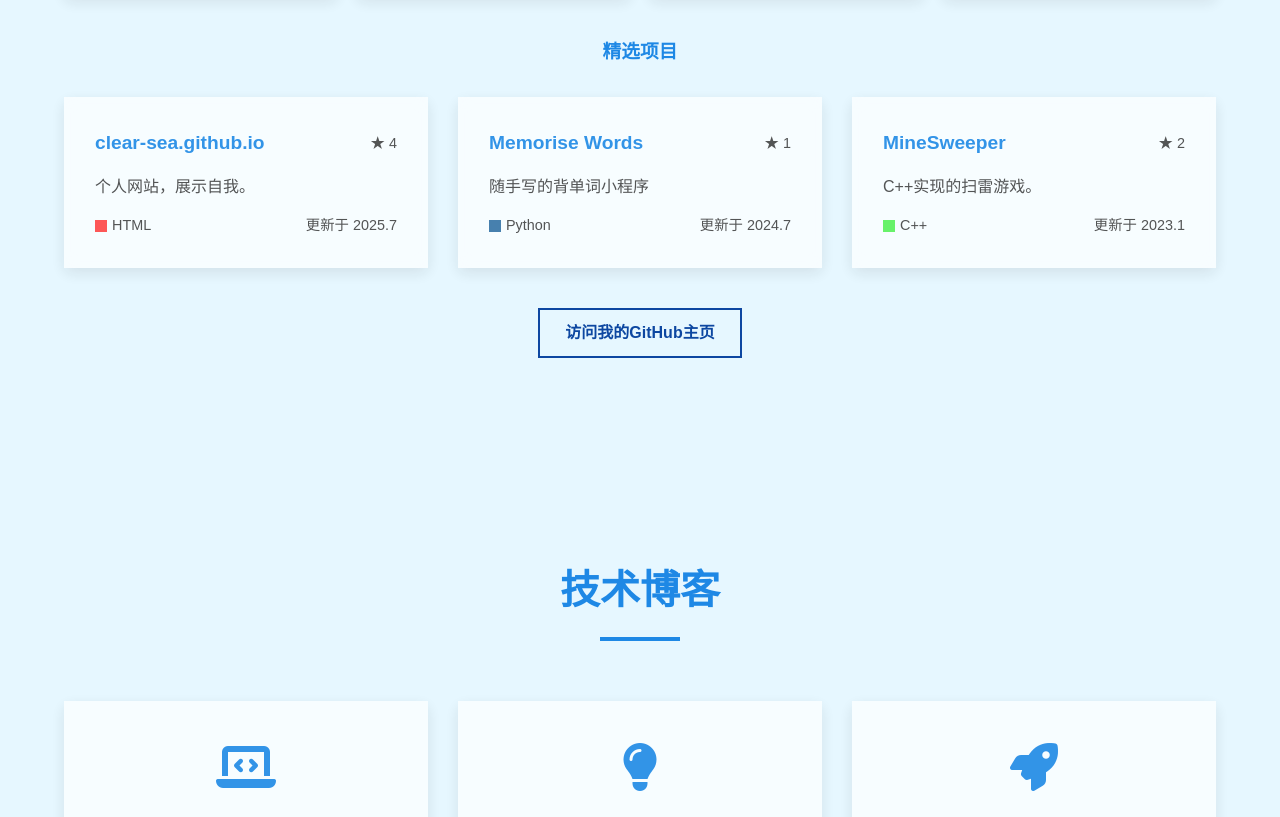
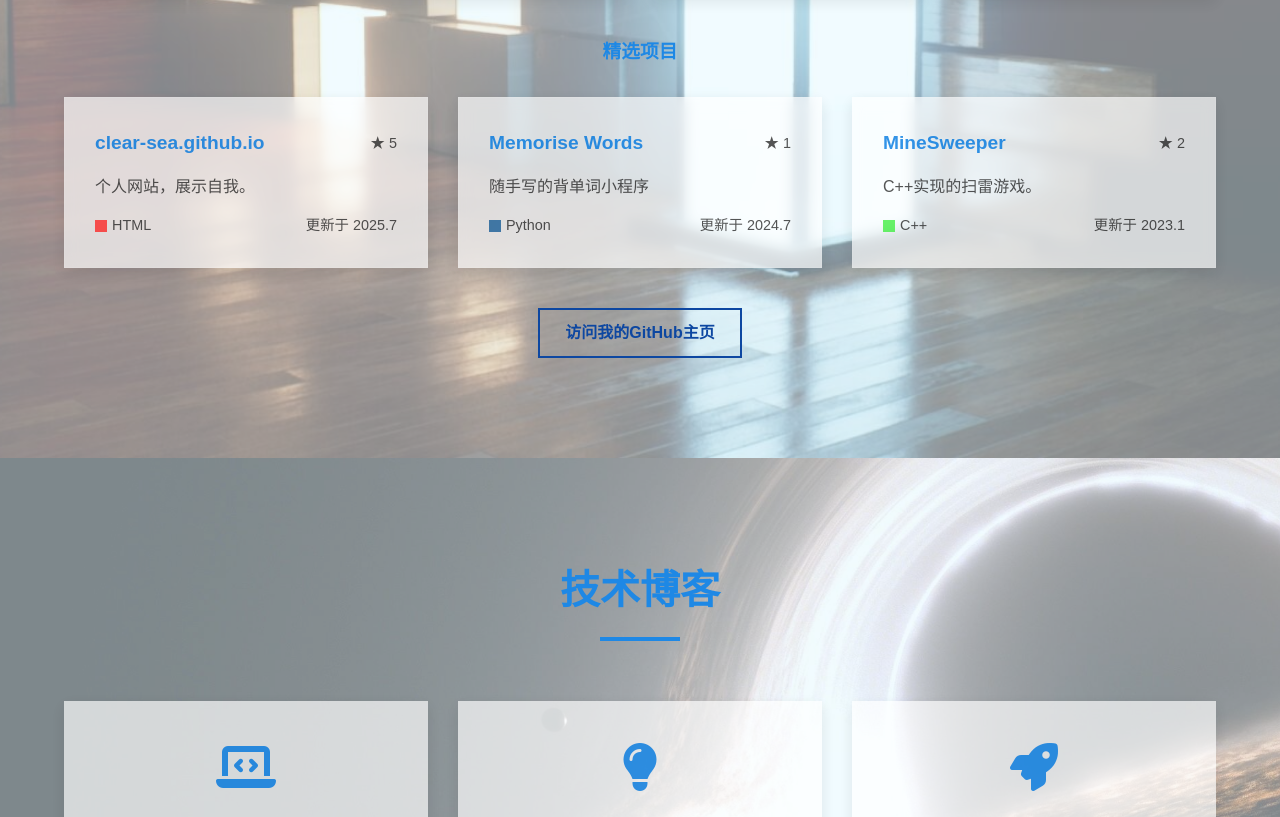
Before and after one commit to clear-sea/clear-sea.github.io, a plain HTML site: page index.html in a window 1280 px wide. Shown: the part 1983-2800 px from the top of the page. Drawn offline with nearby package versions, Linux system fonts and the light colour scheme.

Commit message:
Add files via upload

```diff
--- a/index.html
+++ b/index.html
@@ -140,7 +140,7 @@ async function shareKnowledge() {
                     <div class="repo-header">
                         <a href="#" class="repo-name">clear-sea.github.io</a>
                         <div class="repo-stats">
-                            <span>★ 4</span>
+                            <span>★ 5</span>
                         </div>
                     </div>
                     <p class="repo-description">个人网站，展示自我。</p>
--- a/style.css
+++ b/style.css
@@ -444,6 +444,7 @@ nav {
 .stat-card {
     background: var(--card-bg);
     backdrop-filter: blur(10px);
+    -webkit-backdrop-filter: blur(10px);
     padding: 25px;
     text-align: center;
     box-shadow: 0 5px 15px var(--shadow);
```
Also changed, not shown: images/bg1.jpg (added), images/bg2.jpg (added), images/bg3.jpg (added), images/bg4.jpg (added), images/homeBG.jpg (added), images/icon.ico (added).
